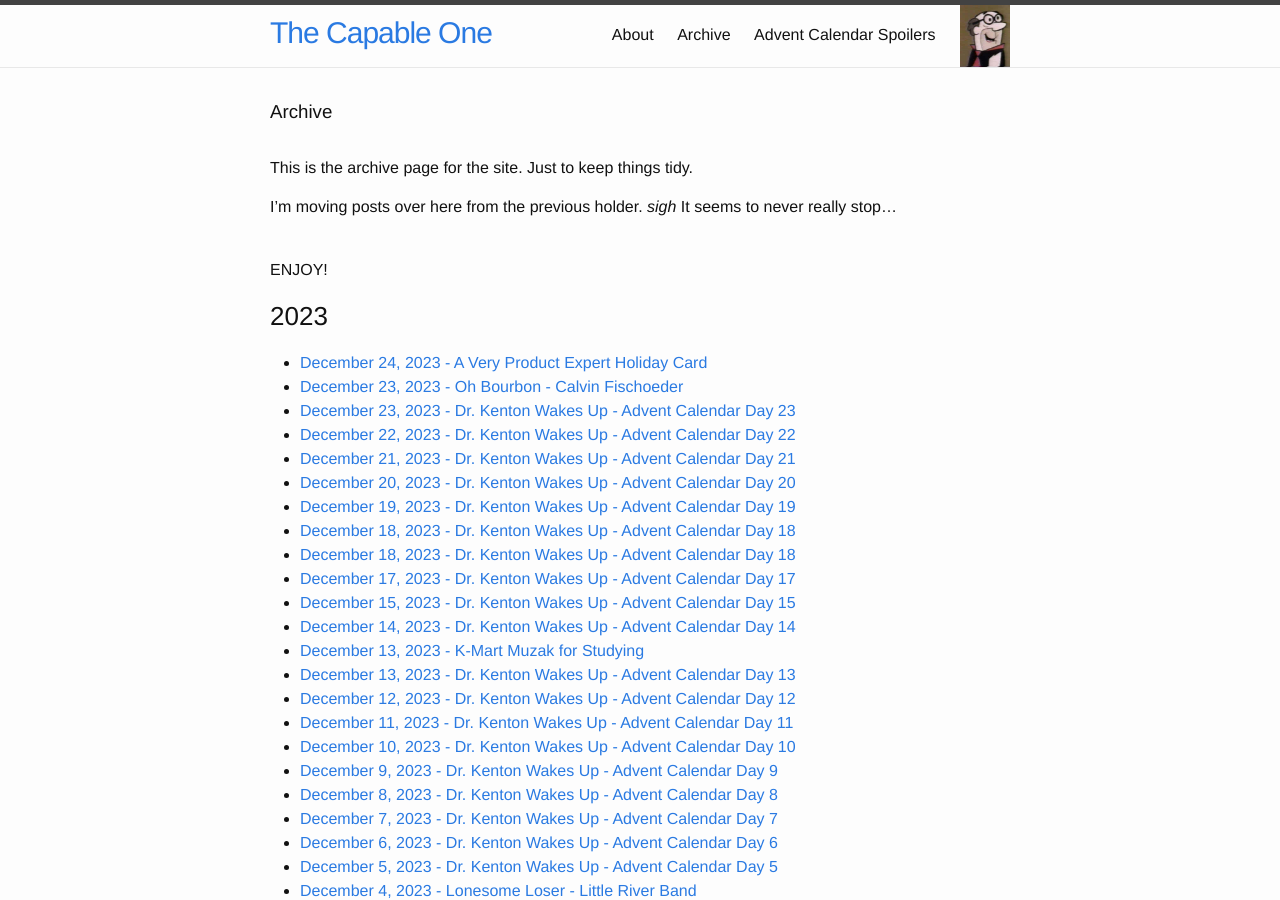
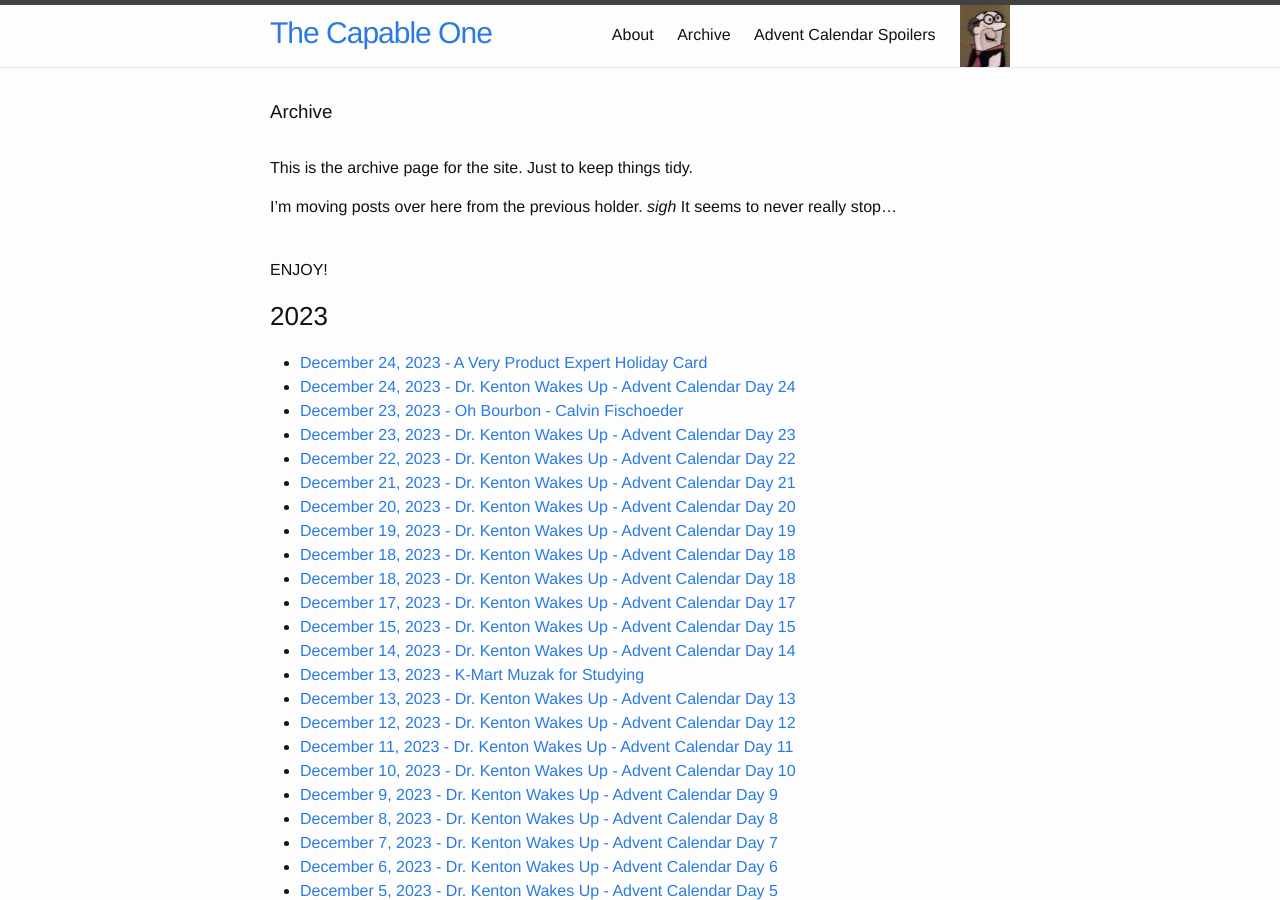
Before and after one commit to jkenton/CapableOne, a Jekyll site: the page built from archive.md, in a window 1280 px wide and 900 px high. Built offline with Jekyll 4.4.1, drawn with Linux system fonts in a browser that asks for light colours; some of the changed lines change nothing that is shown.

Commit message:
Advent24

```diff
--- /dev/null
+++ b/_posts/2023-12-24-DKWU-Advent24.md
@@ -0,0 +1,30 @@
+---
+
+title: "Dr. Kenton Wakes Up - Advent Calendar Day 24"
+
+date: 2023-12-24 06:00:00
+
+layout: post
+
+comments: true
+
+---
+
+
+<iframe width="560" height="315" src="https://www.youtube.com/embed/S3dmpwzoZtI?si=yIwEdBH1BOroVny8" title="YouTube video player" frameborder="0" allow="accelerometer; autoplay; clipboard-write; encrypted-media; gyroscope; picture-in-picture; web-share" allowfullscreen></iframe>
+
+
+I discovered two Advent calendars at my local Aldi. One is the [Barissimo Coffee Advent Calendar](https://www.aldi.us/en/products/advent-holiday-calendars/list/detail/ps/p/barissimo-coffee-advent-calendar-2/), and the other is the Pure Being Dog Treat Advent calendar (Sorry, no link available).
+
+
+
+Each day between December 1 and December 24, I will share those Advent calendars and some events of the day. Then, I will try to guess the name of the coffee flavor. Does he guess today's flavor correctly? Watch and find out!
+
+
+
+If you have no patience for my antics, avail yourself of the [Spoilers](https://thecapableone.com/spoilers.html) page. If you do have patience, well, no additional input required.
+
+
+Winston's treat:
+
+<iframe width="560" height="315" src="https://www.youtube.com/embed/DXvrttgRReI?si=WHMMBnDqIUYnl5SO" title="YouTube video player" frameborder="0" allow="accelerometer; autoplay; clipboard-write; encrypted-media; gyroscope; picture-in-picture; web-share" allowfullscreen></iframe>
--- a/spoilers.md
+++ b/spoilers.md
@@ -29,6 +29,7 @@
 |December 21 |- Chocolate Truffle |- Vanilla Bean |- 4/21|
 |December 22 |- Glazed Cinnamon Roll |- Glazed Cinnamon Roll |- 5/22|
 |December 23 |- Chocolate Truffle |- Chocolate Truffle |- 6/23 |
+|December 24 |- Mint Mocha |- Mint Mocha |- 7/24|
 
 
 
```
Also changed, not shown: 1 other file.
